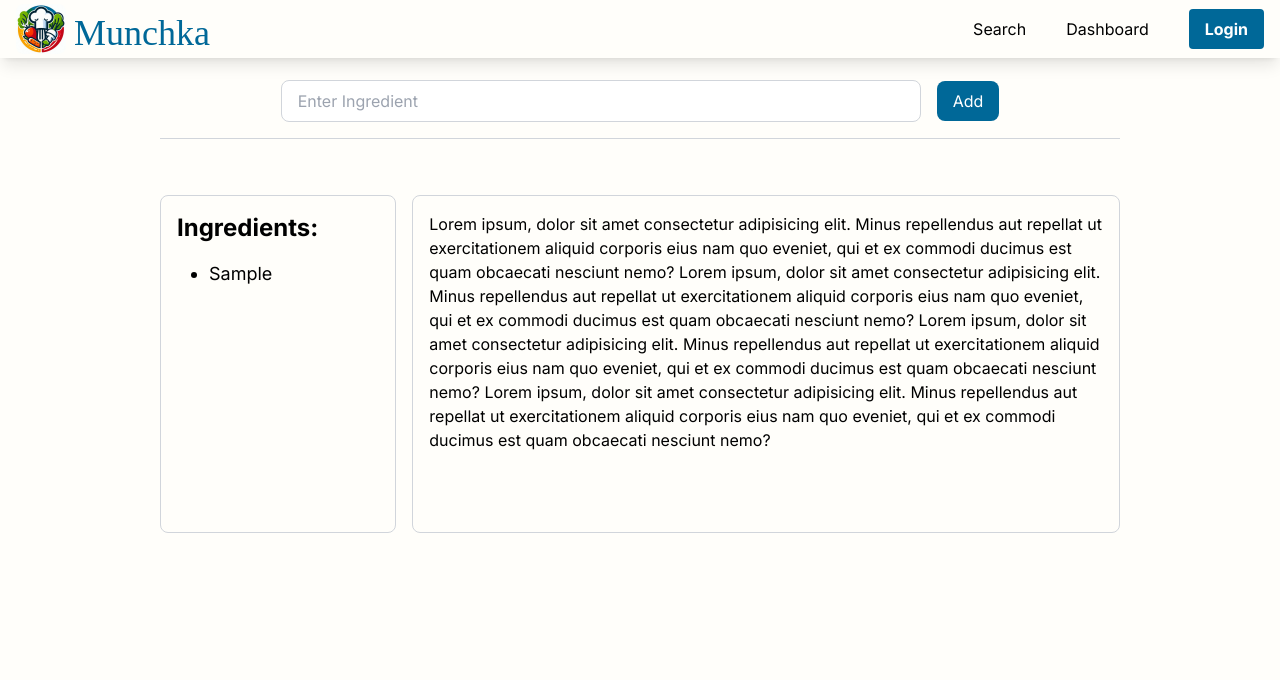
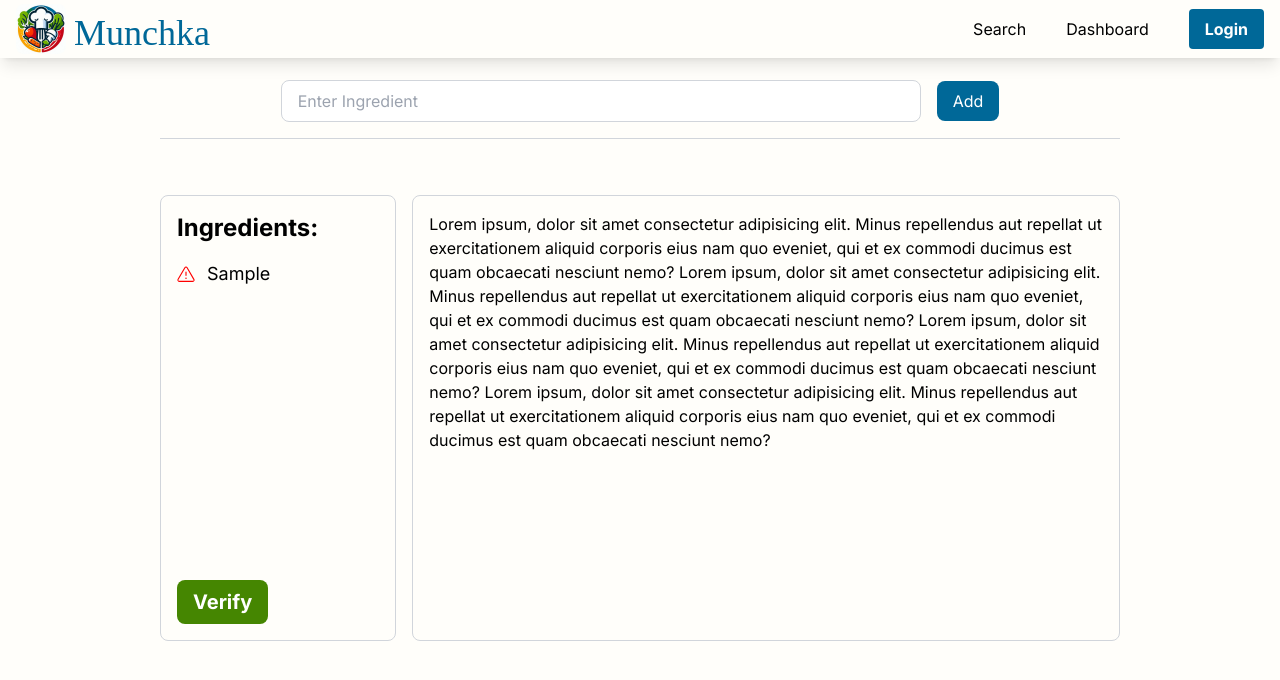
Before and after one commit to kevinxiong613/aws-pricing-analyzer-frontend, a Next.js app: page /search in a window 1280 px wide. Both pictures are taken after typing "Sample" into the empty fields and a click on the button "Add". Shown: the top 680 px of the page. Built offline with nearby package versions, Linux system fonts and the light colour scheme.

Commit message:
Implemented querying from the gemini API to verify that each ingredient is a valid ingredient

```diff
--- a/package.json
+++ b/package.json
@@ -15,6 +15,7 @@
         "next": "14.2.3",
         "react": "^18",
         "react-dom": "^18",
+        "react-icons": "^5.2.1",
         "react-toastify": "^10.0.5",
         "swiper": "^11.1.1",
         "universal-cookie": "^7.1.4"
--- a/src/api/gemini.jsx
+++ b/src/api/gemini.jsx
@@ -1,7 +1,8 @@
 import axios from "axios";
 
 // This function should be used in a server-side context
-export const getRecipes = async (prompt) => {
+
+export const verifyIngredients = async (prompt) => {
     const response = await axios.get("http://localhost:5001/recipes/getRecipes", {
         headers: {
             "Content-Type": "application/json", // Set the content type to JSON
--- a/src/components/Header.jsx
+++ b/src/components/Header.jsx
@@ -38,7 +38,7 @@ const Header = () => {
                             height="50"
                             alt="Logo"
                         />
-                        <h1 className="text-4xl md:text-4xl text-customText font-medium font-newsreader mt-2">
+                        <h1 className="text-4xl md:text-4xl text-customBlue font-medium font-newsreader mt-2">
                             Munchka
                         </h1>
                     </div>
@@ -64,7 +64,7 @@ const Header = () => {
                     {token ? (
                         <li>
                             <Link href="/" onClick={handleLogout}>
-                                <p className="bg-customButton text-white py-2 px-4 font-bold rounded hover:bg-blue-700 transition-colors text-center cursor-pointer">
+                                <p className="bg-customBlue text-white py-2 px-4 font-bold rounded hover:bg-blue-700 transition-colors text-center cursor-pointer">
                                     Logout
                                 </p>
                             </Link>
@@ -72,7 +72,7 @@ const Header = () => {
                     ) : (
                         <li>
                             <Link href="/login">
-                                <p className="bg-customButton text-white py-2 px-4 font-bold rounded hover:bg-blue-700 transition-colors text-center">
+                                <p className="bg-customBlue text-white py-2 px-4 font-bold rounded hover:bg-blue-700 transition-colors text-center">
                                     Login
                                 </p>
                             </Link>
--- a/src/components/Login.jsx
+++ b/src/components/Login.jsx
@@ -73,7 +73,7 @@ export default function Login() {
                     </div>
                     <div className="mb-15 text-xl p-5">
                         <button
-                            className="bg-customButton py-2 px-40 font-bold text-white text-xl rounded-lg"
+                            className="bg-customBlue py-2 px-40 font-bold text-white text-xl rounded-lg"
                             type="submit"
                         >
                             Login
--- a/src/components/Search.jsx
+++ b/src/components/Search.jsx
@@ -1,18 +1,23 @@
 "use client";
 import React, { useEffect, useState } from "react";
 import "../app/styles/globals.css";
-import Image from "next/image";
-import { getRecipes } from "@/api/gemini";
+import { GoAlert } from "react-icons/go";
+import { verifyIngredients } from "@/api/gemini";
+import { toast, ToastContainer } from "react-toastify"; // Toasts to indicate if something is wrong
+import "react-toastify/dist/ReactToastify.css";
+import { GoCheckCircle } from "react-icons/go";
 
 export default function Search() {
-    const [prompt, setPrompt] = useState([]);
+    const [badIngredientList, setBadIngredientList] = useState([]);
+    const [goodIngredientList, setGoodIngredientList] = useState([]);
     const [ingredient, setIngredient] = useState("");
     const handleIngredientChange = (event) => {
         setIngredient(event.target.value);
     };
     const handleIngredientAdd = (event) => {
+        event.preventDefault();
         if (ingredient.length > 3) {
-            setPrompt([...prompt, ingredient]); // Add ingredient to prompt array
+            setBadIngredientList([...badIngredientList, ingredient]); // Add ingredient to prompt array
             setIngredient(""); // Turn ingredient back to how it used to be
         }
     };
@@ -21,22 +26,48 @@ export default function Search() {
             handleIngredientAdd(event);
         }
     };
-    // useEffect(() => {
-    //     const getRecipe = async () => {
-    //         try {
-    //             const prompt =
-    //                 "I have 1/4 cups of chicken, 1/2 cups of soy sauce, and a box of pasta. Give me 3 recipes with specific ingredient measurements and detailed instructions with heat and time ranges to use these ingredients. Include the ingredients I mentioned in the recipe list.";
-    //             const recipe = await getRecipes(prompt);
-    //             console.log(recipe);
-    //         } catch (error) {
-    //             console.error(error.message);
-    //         }
-    //     };
-    //     getRecipe();
-    // }, []);
+    const handleVerify = async (event) => {
+        event.preventDefault(); // Add this line to prevent it from doing it twice due to it automatically just reloading by default
+        const verify = async () => {
+            try {
+                const ingredientString = badIngredientList.join(", "); // Turn the ingredients into a string to verify
+
+                const prompt = `Tell me which of these ingredients are not meant for cooking: ${ingredientString}. Remember that cooking equipment isn't meant for cooking. Give me a response with the ingredients separated by a comma and don't say anything else`;
+                console.log("PROMPT: " + prompt);
+                const ingredients = await verifyIngredients(prompt);
+
+                const blacklist = ingredients["text"].split(", "); // Turn the ingredients string back into a list of ingredients
+                const blackset = new Set(blacklist); // Turn it into a set
+
+                const newBadList = [];
+                const newGoodList = goodIngredientList;
+                for (var i = 0; i < badIngredientList.length; i++) {
+                    if (!blackset.has(badIngredientList[i])) {
+                        // This is a good ingredient that's okay to use
+                        newGoodList.push(badIngredientList[i]);
+                        console.log("fine");
+                    } else {
+                        newBadList.push(badIngredientList[i]);
+                    }
+                    console.log(newGoodList);
+                    console.log(newBadList);
+                }
+                setGoodIngredientList(newGoodList);
+                setBadIngredientList(newBadList); // Set the bad ingredient list again
+            } catch (error) {
+                toast.error("Could not verify ingredients at this time.", {
+                    position: "bottom-right",
+                });
+                console.error(error.message);
+            }
+        };
+        verify();
+    };
+
     return (
         <div className="flex flex-col items-center mt-20">
             {/* Search bar */}
+            <ToastContainer />
             <div className="mb-6 border-b border-gray-300 pb-4 w-full md:w-3/4">
                 <div className="flex items-center justify-center">
                     <input
@@ -49,7 +80,7 @@ export default function Search() {
                     />
                     <button
                         onClick={handleIngredientAdd}
-                        className="px-4 py-2 bg-customText text-white rounded-lg hover:bg-blue-600"
+                        className="px-4 py-2 bg-customBlue text-white rounded-lg hover:bg-customLightBlue"
                     >
                         Add
                     </button>
@@ -60,15 +91,29 @@ export default function Search() {
                 {/* Ingredient List */}
                 <div className="w-1/4 p-4 border border-gray-300 rounded-lg mr-4">
                     <h2 className="text-2xl font-bold mb-4">Ingredients:</h2>
-                    <div className="h-64 overflow-y-auto">
-                        <ul className="list-disc ml-8">
-                            {prompt.map((ingredient, index) => (
-                                <li key={index} className="text-lg">
+                    <div className="h-80 overflow-y-auto">
+                        <ul className="list-disc">
+                            {goodIngredientList.map((ingredient, index) => (
+                                <li key={index} className="text-lg flex items-center">
+                                    <GoCheckCircle color="green" className="mr-3" />
+                                    {ingredient}
+                                </li>
+                            ))}
+                            {badIngredientList.map((ingredient, index) => (
+                                <li key={index} className="text-lg flex items-center">
+                                    <GoAlert color="red" className="mr-3" />
                                     {ingredient}
                                 </li>
                             ))}
                         </ul>
                     </div>
+                    <button
+                        className="bg-customGreen py-2 px-4 font-bold text-white text-xl rounded-lg hover:bg-customLightGreen"
+                        type="submit"
+                        onClick={handleVerify}
+                    >
+                        Verify
+                    </button>
                 </div>
                 {/* Description */}
                 <div className="w-3/4 p-4 border border-gray-300 rounded-lg">
--- a/src/components/SignUp.jsx
+++ b/src/components/SignUp.jsx
@@ -87,7 +87,7 @@ export default function SignUp() {
                     </div>
                     <div className="mb-15 text-xl p-5">
                         <button
-                            className="bg-customButton py-2 px-40 font-bold text-white text-xl rounded-lg"
+                            className="bg-customBlue py-2 px-40 font-bold text-white text-xl rounded-lg"
                             type="submit"
                         >
                             Sign Up
--- a/tailwind.config.js
+++ b/tailwind.config.js
@@ -20,8 +20,10 @@ module.exports = {
             },
             colors: {
                 customWhiteHeader: "#fffefa", // Your specific hex color
-                customButton: "#006898",
-                customText: "#006898",
+                customBlue: "#006898",
+                customLightBlue: "#4d97b7",
+                customGreen: "#458601",
+                customLightGreen: "#73b400",
             },
         },
     },
```
Also changed, not shown: 1 other file (tests, documents, lock files or other folders).
